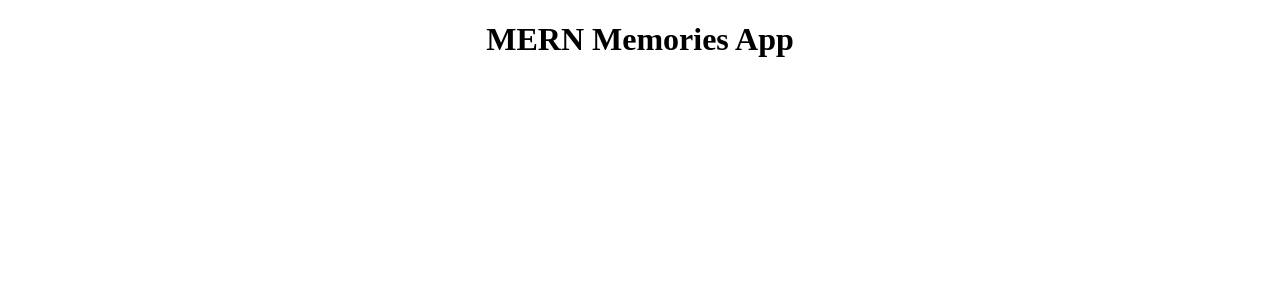
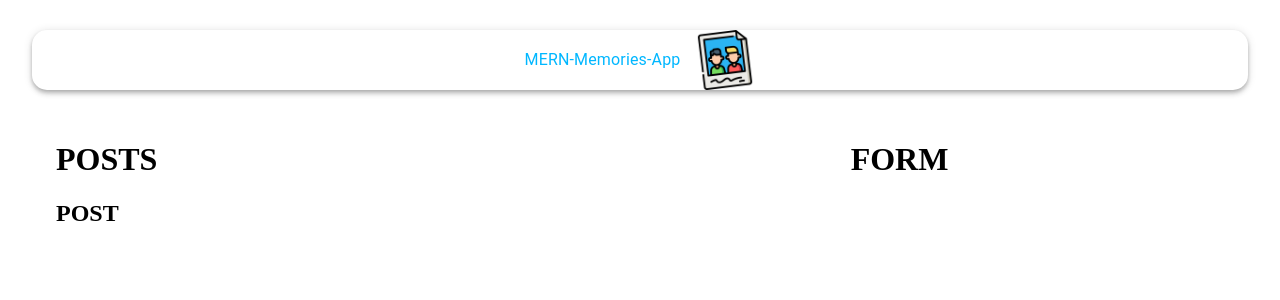
Before and after one commit to PratapTyagi/mern-memories-app, a React (Create React App) app: page / in a window 1280 px wide. Shown: the top 300 px of the page. Built offline with nearby package versions, Linux system fonts and the light colour scheme.

Commit message:
Starter code with some styling

```diff
--- a/package.json
+++ b/package.json
@@ -3,12 +3,18 @@
   "version": "0.1.0",
   "private": true,
   "dependencies": {
+    "@material-ui/core": "^4.11.4",
     "@testing-library/jest-dom": "^5.12.0",
     "@testing-library/react": "^11.2.6",
     "@testing-library/user-event": "^12.8.3",
+    "axios": "^0.21.1",
+    "image-file-to-base64-exif": "^1.0.3",
+    "moment": "^2.29.1",
     "react": "^17.0.2",
     "react-dom": "^17.0.2",
     "react-scripts": "4.0.3",
+    "redux": "^4.1.0",
+    "redux-thunk": "^2.3.0",
     "web-vitals": "^1.1.1"
   },
   "scripts": {
--- a/src/App.css
+++ /dev/null
@@ -1,38 +0,0 @@
-.App {
-  text-align: center;
-}
-
-.App-logo {
-  height: 40vmin;
-  pointer-events: none;
-}
-
-@media (prefers-reduced-motion: no-preference) {
-  .App-logo {
-    animation: App-logo-spin infinite 20s linear;
-  }
-}
-
-.App-header {
-  background-color: #282c34;
-  min-height: 100vh;
-  display: flex;
-  flex-direction: column;
-  align-items: center;
-  justify-content: center;
-  font-size: calc(10px + 2vmin);
-  color: white;
-}
-
-.App-link {
-  color: #61dafb;
-}
-
-@keyframes App-logo-spin {
-  from {
-    transform: rotate(0deg);
-  }
-  to {
-    transform: rotate(360deg);
-  }
-}
--- a/src/App.js
+++ b/src/App.js
@@ -1,10 +1,39 @@
-import "./App.css";
+import LOGO from "./ascets/memories.png";
+
+import { Container, AppBar, Typography, Grid, Grow } from "@material-ui/core";
+import Form from "./Forms/Form";
+import Post from "./Posts/Posts";
+
+import useStyle from "./styles";
 
 function App() {
+  const classes = useStyle();
   return (
-    <div className="App">
-      <h1>MERN Memories App</h1>
-    </div>
+    <Container maxwidth="lg">
+      <AppBar className={classes.appBar} position="static" color="inherit">
+        <Typography className={classes.heading} varient="h2" align="center">
+          MERN-Memories-App
+        </Typography>
+        <img className={classes.image} src={LOGO} alt="LOGO" height="60" />
+      </AppBar>
+      <Grow in>
+        <Container>
+          <Grid
+            container
+            justify="space-between"
+            alignItems="stretch"
+            spacing={3}
+          >
+            <Grid item xs={12} sm={8}>
+              <Post />
+            </Grid>
+            <Grid item xs={12} sm={4}>
+              <Form />
+            </Grid>
+          </Grid>
+        </Container>
+      </Grow>
+    </Container>
   );
 }
 
--- /dev/null
+++ b/src/Forms/Form.jsx
@@ -0,0 +1,7 @@
+import useStyles from "./styles";
+const Form = () => {
+  const classes = useStyles();
+  return <h1>FORM</h1>;
+};
+
+export default Form;
--- /dev/null
+++ b/src/Forms/styles.jsx
@@ -0,0 +1,24 @@
+import { makeStyles } from "@material-ui/core/styles";
+
+export default makeStyles((theme) => ({
+  root: {
+    "& .MuiTextField-root": {
+      margin: theme.spacing(1),
+    },
+  },
+  paper: {
+    padding: theme.spacing(2),
+  },
+  form: {
+    display: "flex",
+    flexWrap: "wrap",
+    justifyContent: "center",
+  },
+  fileInput: {
+    width: "97%",
+    margin: "10px 0",
+  },
+  buttonSubmit: {
+    marginBottom: 10,
+  },
+}));
--- /dev/null
+++ b/src/Posts/Post/Post.jsx
@@ -0,0 +1,8 @@
+import useStyles from "./styles";
+
+const Post = () => {
+  const classes = useStyles();
+  return <h2>POST</h2>;
+};
+
+export default Post;
--- /dev/null
+++ b/src/Posts/Post/styles.jsx
@@ -0,0 +1,52 @@
+import { makeStyles } from "@material-ui/core/styles";
+
+export default makeStyles({
+  media: {
+    height: 0,
+    paddingTop: "56.25%",
+    backgroundColor: "rgba(0, 0, 0, 0.5)",
+    backgroundBlendMode: "darken",
+  },
+  border: {
+    border: "solid",
+  },
+  fullHeightCard: {
+    height: "100%",
+  },
+  card: {
+    display: "flex",
+    flexDirection: "column",
+    justifyContent: "space-between",
+    borderRadius: "15px",
+    height: "100%",
+    position: "relative",
+  },
+  overlay: {
+    position: "absolute",
+    top: "20px",
+    left: "20px",
+    color: "white",
+  },
+  overlay2: {
+    position: "absolute",
+    top: "20px",
+    right: "20px",
+    color: "white",
+  },
+  grid: {
+    display: "flex",
+  },
+  details: {
+    display: "flex",
+    justifyContent: "space-between",
+    margin: "20px",
+  },
+  title: {
+    padding: "0 16px",
+  },
+  cardActions: {
+    padding: "0 16px 8px 16px",
+    display: "flex",
+    justifyContent: "space-between",
+  },
+});
--- /dev/null
+++ b/src/Posts/Posts.jsx
@@ -0,0 +1,13 @@
+import Post from "./Post/Post";
+import useStyles from "./styles";
+const Posts = () => {
+  const classes = useStyles();
+  return (
+    <>
+      <h1>POSTS</h1>
+      <Post />
+    </>
+  );
+};
+
+export default Posts;
--- /dev/null
+++ b/src/Posts/styles.jsx
@@ -0,0 +1,14 @@
+import { makeStyles } from "@material-ui/core/styles";
+
+export default makeStyles((theme) => ({
+  mainContainer: {
+    display: "flex",
+    alignItems: "center",
+  },
+  smMargin: {
+    margin: theme.spacing(1),
+  },
+  actionDiv: {
+    textAlign: "center",
+  },
+}));
--- /dev/null
+++ b/src/styles.jsx
@@ -0,0 +1,18 @@
+import { makeStyles } from "@material-ui/core/styles";
+
+export default makeStyles(() => ({
+  appBar: {
+    borderRadius: 15,
+    margin: "30px 0",
+    display: "flex",
+    flexDirection: "row",
+    justifyContent: "center",
+    alignItems: "center",
+  },
+  heading: {
+    color: "rgba(0,183,255, 1)",
+  },
+  image: {
+    marginLeft: "15px",
+  },
+}));
```
Also changed, not shown: src/api/index.js (added, +7 -0 lines), src/ascets/memories.png (added), 1 other file (tests, documents, lock files or other folders).
